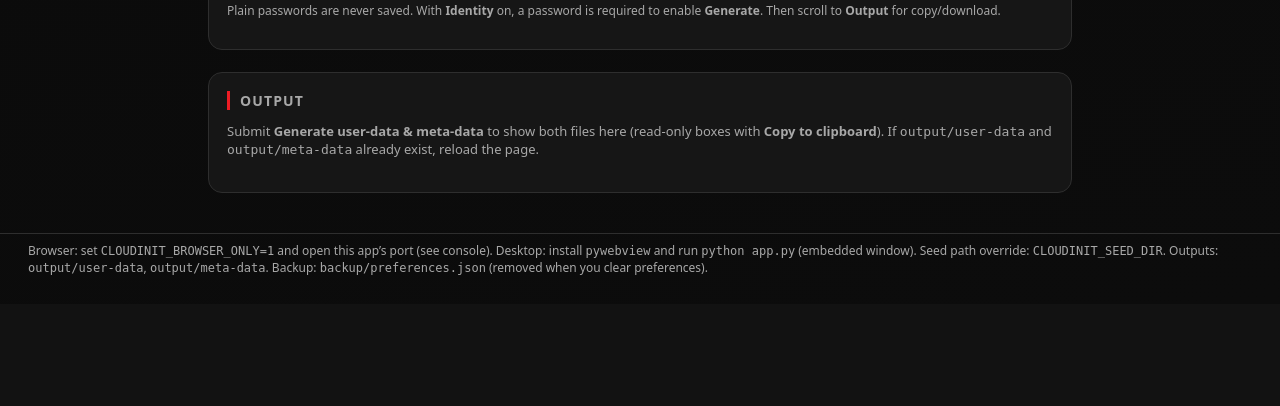
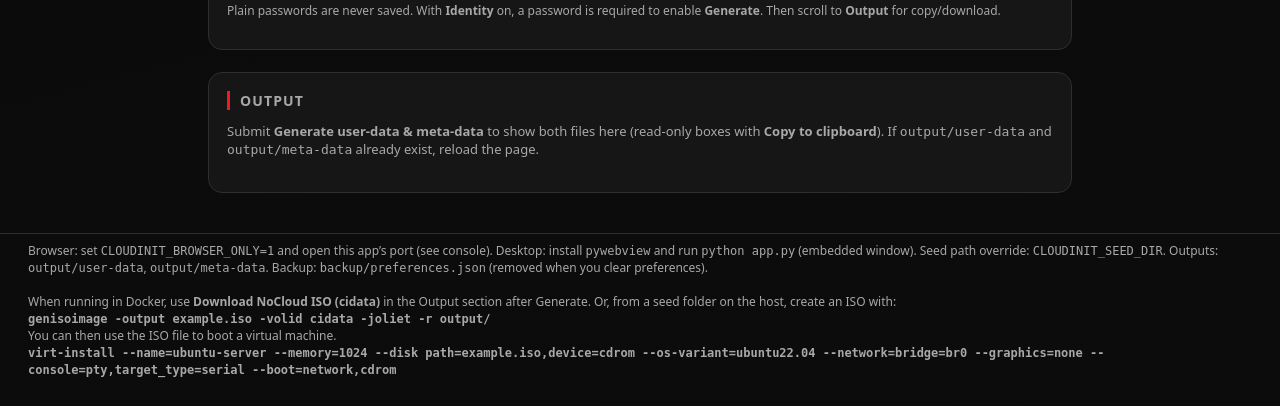
Before and after one commit to tdmakepeace/cloudinit_builder, a Flask app: page / in a window 1280 px wide. Shown: the part 2372-2778 px from the top of the page. Before the commit the page ends 2647 px from the top, so only its background shows below. Run offline with Flask 3, Linux system fonts and the light colour scheme.

Commit message:
feat: add on-demand NoCloud ISO download via genisoimage
Install genisoimage in Docker, build cidata ISO from output/ seed
files on GET /artifact/cidata.iso, and expose a download button in
the Output panel with tests and README notes.

Co-authored-by: Cursor <cursoragent@cursor.com>

```diff
--- a/app.py
+++ b/app.py
@@ -2,21 +2,41 @@
 
 from __future__ import annotations
 
+import os
+import tempfile
 import threading
 import time
 import urllib.request
+from io import BytesIO
 from pathlib import Path
 from typing import Optional
 
-from flask import Flask, abort, make_response, redirect, render_template, request, send_from_directory, url_for
+from flask import (
+    Flask,
+    abort,
+    make_response,
+    redirect,
+    render_template,
+    request,
+    send_file,
+    send_from_directory,
+    url_for,
+)
 
-from cloudinit_builder import builder, late_users, options, paths, persistence, seed_io
+from cloudinit_builder import builder, iso, late_users, options, paths, persistence, seed_io
 
 paths.ensure_backup_env()
 
 app = Flask(__name__)
 
 _OUTPUT_NAMES = frozenset({"user-data", "meta-data"})
+_CIDATA_ISO = "cidata.iso"
+
+
+def outputSeedReady() -> bool:
+    """Return True when both NoCloud seed files exist under ``output_dir()``."""
+    seed_dir = paths.output_dir()
+    return (seed_dir / "user-data").is_file() and (seed_dir / "meta-data").is_file()
 
 
 def fallback_defaults() -> dict:
@@ -126,6 +146,9 @@ def form_from_request() -> dict:
 @app.get("/artifact/<name>")
 def serve_output_artifact(name: str):
     """Serve generated NoCloud files (plain HTTP GET so browsers can export without JavaScript)."""
+    if name == _CIDATA_ISO:
+        return serveCidataIsoDownload()
+
     if name not in _OUTPUT_NAMES:
         abort(404)
     directory = paths.output_dir()
@@ -138,6 +161,39 @@ def serve_output_artifact(name: str):
         mimetype="text/plain; charset=utf-8",
         as_attachment=True,
         download_name=name,
+        max_age=0,
+    )
+    response.headers["Cache-Control"] = "no-store"
+    return response
+
+
+def serveCidataIsoDownload():
+    """Build a temporary NoCloud ISO and stream it as a download."""
+    if not outputSeedReady():
+        abort(404)
+    if not iso.genisoimageAvailable():
+        abort(
+            503,
+            "ISO build requires genisoimage on the server (included in the Docker image).",
+        )
+
+    fd, tmp_name = tempfile.mkstemp(suffix=".iso")
+    os.close(fd)
+    tmp_path = Path(tmp_name)
+
+    try:
+        iso.buildCidataIso(paths.output_dir(), tmp_path)
+        iso_bytes = tmp_path.read_bytes()
+    except Exception:
+        raise
+    finally:
+        tmp_path.unlink(missing_ok=True)
+
+    response = send_file(
+        BytesIO(iso_bytes),
+        mimetype="application/octet-stream",
+        as_attachment=True,
+        download_name=_CIDATA_ISO,
         max_age=0,
     )
     response.headers["Cache-Control"] = "no-store"
@@ -212,6 +268,7 @@ def index():
         output_from_disk=output_from_disk,
         prefs_saved=prefs_saved_flag == "1",
         prefs_cleared=prefs_cleared_flag == "1",
+        geniso_available=iso.genisoimageAvailable(),
     )
     response = make_response(html)
     response.headers["Cache-Control"] = "no-store, no-cache, must-revalidate, max-age=0"
--- /dev/null
+++ b/cloudinit_builder/iso.py
@@ -0,0 +1,50 @@
+"""Build NoCloud cidata ISO images from generated seed files."""
+
+from __future__ import annotations
+
+import shutil
+import subprocess
+from pathlib import Path
+
+_SEED_NAMES = ("user-data", "meta-data")
+
+
+def genisoimageAvailable() -> bool:
+    """Return True when ``genisoimage`` is on PATH."""
+    return shutil.which("genisoimage") is not None
+
+
+def _requireSeedFiles(seed_dir: Path) -> None:
+    missing = [name for name in _SEED_NAMES if not (seed_dir / name).is_file()]
+    if missing:
+        joined = ", ".join(missing)
+        raise ValueError(f"Missing seed file(s) in {seed_dir}: {joined}")
+
+
+def buildCidataIso(seed_dir: Path, iso_path: Path) -> None:
+    """Create a NoCloud ISO at ``iso_path`` from ``user-data`` and ``meta-data`` in ``seed_dir``."""
+    seed_dir = seed_dir.resolve()
+    iso_path = iso_path.resolve()
+    _requireSeedFiles(seed_dir)
+
+    result = subprocess.run(
+        [
+            "genisoimage",
+            "-output",
+            str(iso_path),
+            "-volid",
+            "cidata",
+            "-joliet",
+            "-r",
+            str(seed_dir),
+        ],
+        check=False,
+        capture_output=True,
+        text=True,
+    )
+    if result.returncode != 0:
+        detail = (result.stderr or result.stdout or "").strip()
+        msg = f"genisoimage failed (exit {result.returncode})"
+        if detail:
+            msg = f"{msg}: {detail}"
+        raise RuntimeError(msg)
--- a/templates/index.html
+++ b/templates/index.html
@@ -589,6 +589,17 @@
           </div>
           <textarea id="op-ta-meta-data" class="op-view" readonly rows="8" wrap="off" spellcheck="false">{{ meta_data_out | e }}</textarea>
         </div>
+
+        <div class="op-card">
+          <h3>NoCloud ISO</h3>
+          <div class="op-row">
+            {% if geniso_available %}
+            <a class="op-fetch" href="{{ url_for('serve_output_artifact', name='cidata.iso') }}" download>Download NoCloud ISO (cidata)</a>
+            {% else %}
+            <span class="hint">ISO build requires <code>genisoimage</code> on the server (included in the Docker image).</span>
+            {% endif %}
+          </div>
+        </div>
       {% else %}
         <p class="op-lead">
           Submit <strong>Generate user-data &amp; meta-data</strong> to show both files here (read-only boxes with <strong>Copy to clipboard</strong>).
@@ -602,6 +613,16 @@
     Browser: set <code>CLOUDINIT_BROWSER_ONLY=1</code> and open this app’s port (see console).
     Desktop: install <code>pywebview</code> and run <code>python app.py</code> (embedded window).
     Seed path override: <code>CLOUDINIT_SEED_DIR</code>.     Outputs: <code>output/user-data</code>, <code>output/meta-data</code>. Backup: <code>backup/preferences.json</code> (removed when you clear preferences).
+    <br><br>
+    When running in Docker, use <strong>Download NoCloud ISO (cidata)</strong> in the Output section after Generate.
+    Or, from a seed folder on the host, create an ISO with:
+    <br>
+    <code><strong>genisoimage -output example.iso -volid cidata -joliet -r output/</strong></code>
+    <br>
+    You can then use the ISO file to boot a virtual machine.
+    <br>
+    <code><strong>virt-install --name=ubuntu-server --memory=1024 --disk path=example.iso,device=cdrom --os-variant=ubuntu22.04 --network=bridge=br0 --graphics=none --console=pty,target_type=serial --boot=network,cdrom</strong></code>
+    <br>
   </footer>
 
   <script>
```
Also changed, not shown: tests/test_app.py (+32 -0 lines), tests/test_iso.py (added, +56 -0 lines), README.md, 1 other file.
